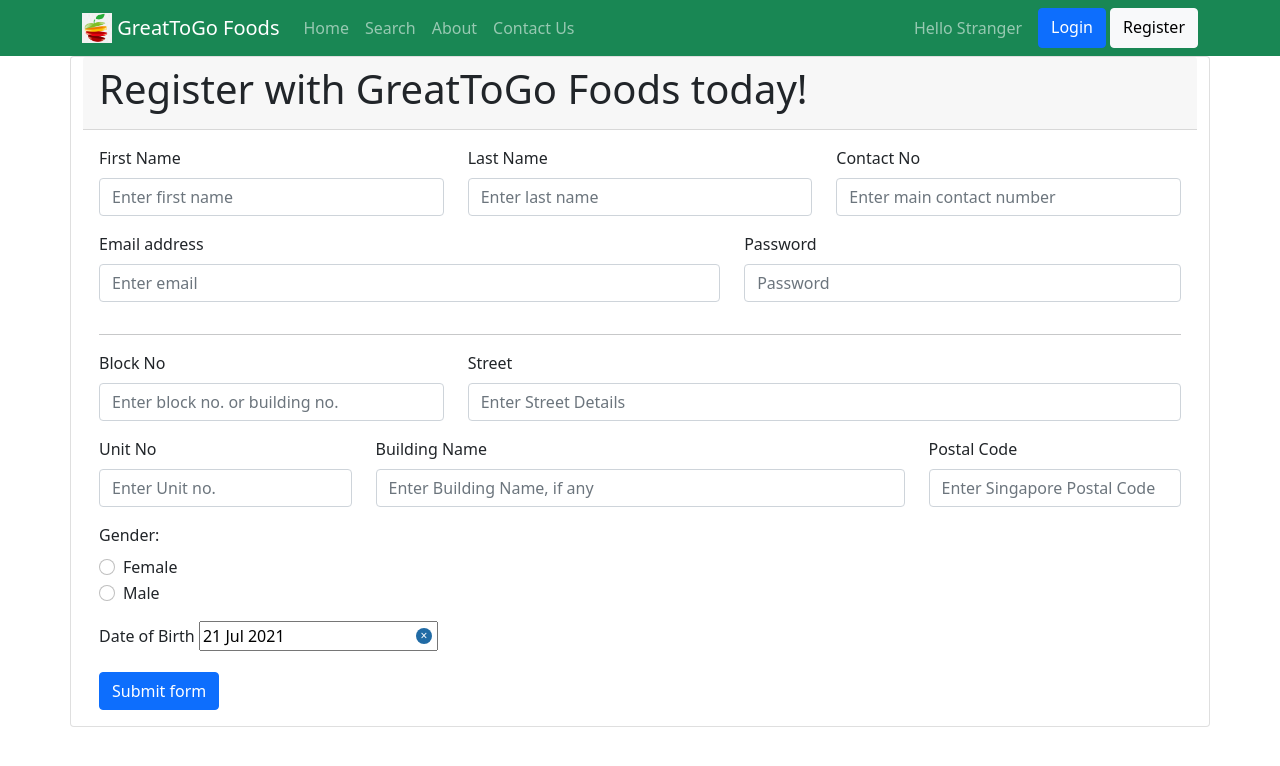
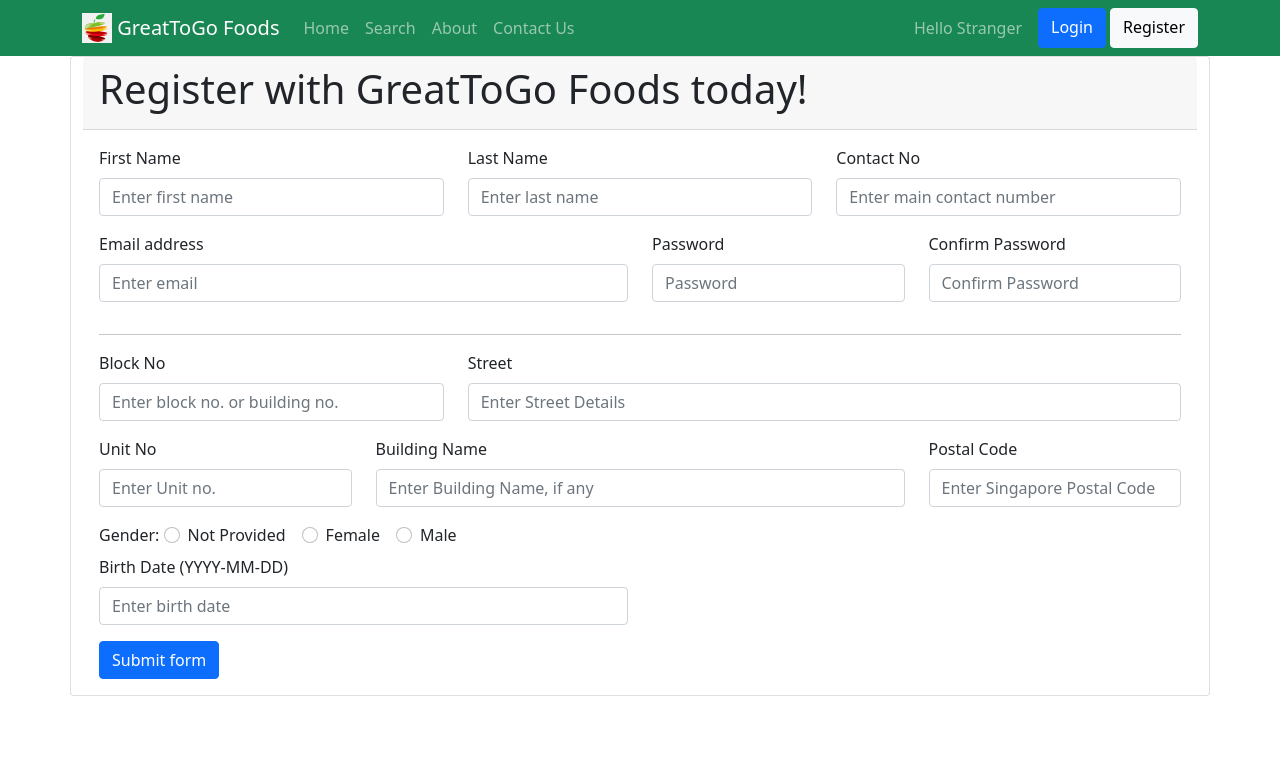
Before and after one commit to haryati75/tgc12-p3-gtgfoods, a React (Create React App) app: page /register in a window 1280 px wide. Shown: the top 766 px of the page. Built offline with nearby package versions, Linux system fonts and the light colour scheme.

Commit message:
fixed Register Customer

```diff
--- a/src/pages/RegisterPage.js
+++ b/src/pages/RegisterPage.js
@@ -1,16 +1,14 @@
-import React, { useState } from 'react';
-import { useHistory } from "react-router-dom";
+import React, { useState, useContext } from 'react';
 import { Container, Form, Row, Col, Button, Alert } from 'react-bootstrap';
-import DatePicker from "react-datepicker";
 
-import "react-datepicker/dist/react-datepicker.css";
+import axios from 'axios';
+import config from '../config';
+import UserContext from '../UserContext';
 
 export default function RegisterPage() {
 
     // create a history hook (cannot use this in an IF!)
-    const history = useHistory()
-
-    const [birthDate, setBirthDate] = useState(new Date());
+    const userContext = useContext(UserContext);
 
     const [ formState, setFormState ] = useState({
         // Customer data
@@ -23,7 +21,7 @@ export default function RegisterPage() {
         'address_street_2': '',
         'address_postal_code': '',
         'gender': '',
-        'birth_date': null,
+        'birth_date': '',
 
         // User data
         'email': '',
@@ -43,24 +41,45 @@ export default function RegisterPage() {
     const [validated, setValidated] = useState(false);
     const [alertJSX, setAlertJSX] = useState();
 
+
     const handleSubmit = (event) => {
         const form = event.currentTarget;
         if (form.checkValidity() === false) {
             event.preventDefault();
             event.stopPropagation();
         }
-
         setValidated(true);
-        submitForm();
+        submitForm(event);
     };
 
-    function submitForm() {
-        if (validated) {
-            history.push('/', {
-                welcomeUser : 'Y'
-            })
+    const submitForm = async (event) => {
+        event.preventDefault();
+        event.stopPropagation();
+        const { email, password, confirm_password, ...customerData } = formState;
+
+        if (validated && formState.first_name !== '' && email !== '' && password !== '' && password === confirm_password) {
+            const userData = {
+                'name': formState.first_name + ' ' + formState.last_name,
+                email,
+                password
+            }
+            // call API to register user and login when successful
+            try {
+                let response = await axios.post(config.API_URL + "/users/register", {
+                    'user': userData,
+                    'customer': {...customerData}
+                });
+                console.log(response.data);
+                userContext.login(email, password)
+
+            } catch (e) {
+                console.log("Register failed >> ", e)
+                setAlertJSX(<Alert variant="danger">Registration failed. Please try again.</Alert>)
+            }
+        } else if (password !== confirm_password) {
+            setAlertJSX(<Alert variant="danger">Confirm Password did not match with Password.</Alert>)
         } else {
-            setAlertJSX(<Alert variant="danger">You have not keyed in the required fields.</Alert>)
+            setAlertJSX(<Alert variant="danger">You have not entered the required fields.</Alert>)
         }
     }
 
@@ -90,25 +109,37 @@ export default function RegisterPage() {
 
                     <Form.Group as={Col} md="4" className="mb-3" controlId="formContactNo">
                         <Form.Label>Contact No</Form.Label>
-                        <Form.Control required type="text" placeholder="Enter main contact number"
+                        <Form.Control type="text" placeholder="Enter main contact number"
                             name="contact_no" value={formState.contact_no}
                             onChange={updateFormField} />
-                        <Form.Control.Feedback>Fantastic!</Form.Control.Feedback>
                     </Form.Group>
                 </Row>
                 <Row>
-                    <Form.Group as={Col} md="7" className="mb-3" controlId="formEmail">
+                    <Form.Group as={Col} md="6" className="mb-3" controlId="formEmail">
                         <Form.Label>Email address</Form.Label>
                         <Form.Control required type="email" placeholder="Enter email"
                             name="email" value={formState.email}
                             onChange={updateFormField} />
+                        <Form.Control.Feedback type="invalid">
+                            Please enter your email address.
+                        </Form.Control.Feedback>
                     </Form.Group>
 
-                    <Form.Group as={Col} md="5" className="mb-3" controlId="formPassword">
+                    <Form.Group as={Col} md="3" className="mb-3" controlId="formPassword">
                         <Form.Label>Password</Form.Label>
                         <Form.Control required type="password" placeholder="Password"
                             name="password" value={formState.password}
                             onChange={updateFormField} />
+                    </Form.Group>
+
+                    <Form.Group as={Col} md="3" className="mb-3" controlId="formConfirmPassword">
+                        <Form.Label>Confirm Password</Form.Label>
+                        <Form.Control required type="password" placeholder="Confirm Password"
+                            name="confirm_password" value={formState.confirm_password}
+                            onChange={updateFormField} />
+                        <Form.Control.Feedback type="invalid">
+                            Not Match. Please confirm password again.
+                        </Form.Control.Feedback>
                     </Form.Group>
                 </Row>
                 <hr></hr>
@@ -148,9 +179,21 @@ export default function RegisterPage() {
                         onChange={updateFormField} />
                 </Form.Group>
                 </Row>
-                <Form.Group className="mb-3" controlId="formGender">
-                    <Form.Label>Gender:</Form.Label>
+                <Row>
+                <Form.Group className="mb-6" controlId="formGender">
+                    <Form.Label>Gender:</Form.Label>{' '}
                     <Form.Check
+                        inline
+                        type="radio"
+                        name="gender"
+                        id="formGenderNotProvided"
+                        label="Not Provided"
+                        value="-"
+                        checked={formState.gender==='-'}
+                        onChange={updateFormField}
+                    />
+                    <Form.Check
+                        inline
                         type="radio"
                         name="gender"
                         id="formGenderFemale"
@@ -160,6 +203,7 @@ export default function RegisterPage() {
                         onChange={updateFormField}
                     />
                     <Form.Check
+                        inline
                         type="radio"
                         name="gender"
                         id="formGenderMale"
@@ -170,15 +214,13 @@ export default function RegisterPage() {
                     />
                 </Form.Group>
 
-                <Form.Group className="mb-3" controlId="formBirthDate">
-                    <Form.Label>Date of Birth</Form.Label>{' '}
-                    <DatePicker selected={birthDate}
-                        isClearable
-                        closeOnScroll={true}
-                        dateFormat="dd MMM yyyy"
-                        onChange={(date) => setBirthDate(date)} />
+                <Form.Group as={Col} md="6" className="mb-3" controlId="formBirthDate">
+                    <Form.Label>Birth Date (YYYY-MM-DD)</Form.Label>
+                    <Form.Control type="text" placeholder="Enter birth date"
+                        name="birth_date" value={formState.birth_date}
+                        onChange={updateFormField} />
                 </Form.Group>
-
+                </Row>
                 <Button type="submit">Submit form</Button>
             </Form>
         </Container>
--- a/src/pages/UserProfile.js
+++ b/src/pages/UserProfile.js
@@ -48,7 +48,7 @@ export default function UserProfile() {
                     </ul>
                 </Card.Body>
             </Card>
-            <Button variant="secondary" href="/change-password" >Change Password</Button>
+            <Button variant="secondary" href="/change-password" >Change Password</Button>{' '}
             <Button variant="secondary" href="/update-profile" >Update My Profile</Button>
         </React.Fragment>)
     }
```
